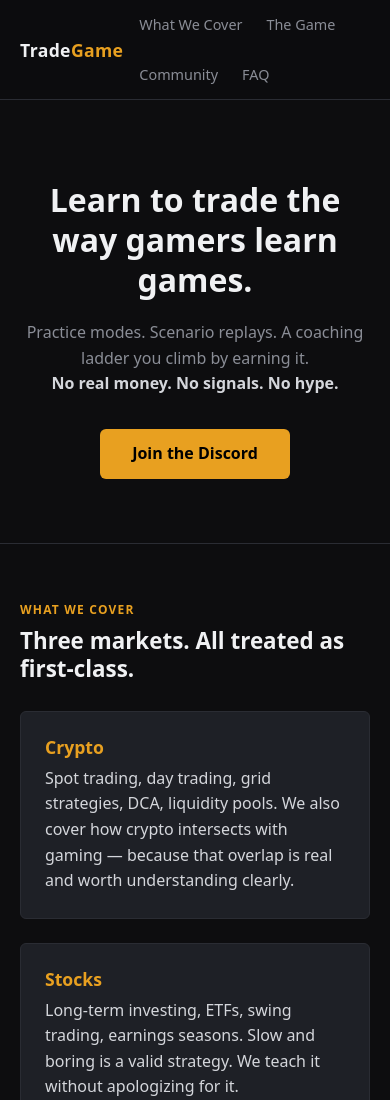
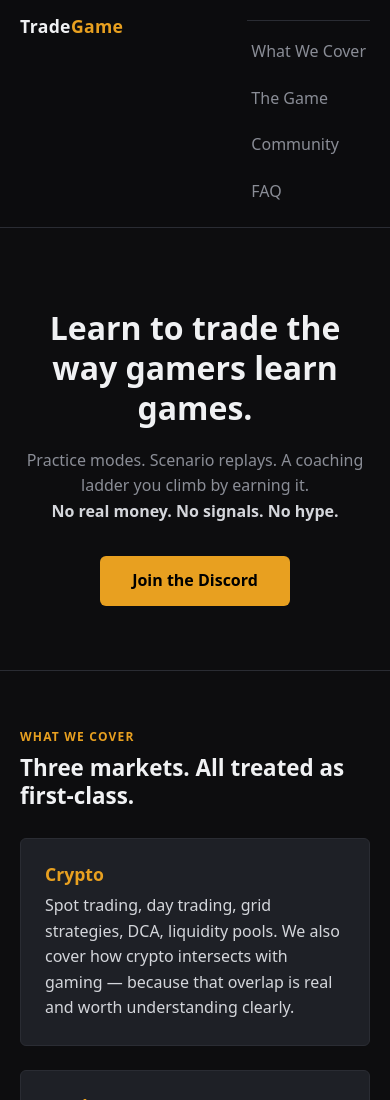
Before and after one commit to subtiliorars-sys/TradeGame, a plain HTML site: page site/index.html in a window 390 px wide. Shown: the top 1100 px of the page. Drawn offline with Linux system fonts and the light colour scheme.

Commit message:
fix(mobile): stack nav links with 44px touch targets
Marketing header links are full-width on phones without adding JS.

Co-authored-by: Cursor <cursoragent@cursor.com>

```diff
--- a/site/style.css
+++ b/site/style.css
@@ -83,6 +83,29 @@ a:focus-visible { outline: 2px solid var(--accent); outline-offset: 3px; }
   transition: color .15s;
 }
 .site-nav a:hover, .site-nav a:focus { color: var(--text-hi); }
+
+/* Mobile nav — stack links with 44px touch targets (no JS) */
+@media (max-width: 767px) {
+  .site-header .wrap { flex-wrap: wrap; align-items: flex-start; }
+  .site-nav {
+    width: 100%;
+    flex-direction: column;
+    gap: 0;
+    padding: .5rem 0 0;
+    border-top: 1px solid var(--border);
+    margin-top: .5rem;
+  }
+  .site-nav li { width: 100%; }
+  .site-nav a {
+    display: flex;
+    align-items: center;
+    min-height: 44px;
+    padding: .65rem .25rem;
+    font-size: 1rem;
+    border-radius: var(--radius);
+  }
+  .site-nav a:active { background: var(--raised); }
+}
 
 /* ── Hero ──────────────────────────────────────────────────── */
 .hero {
```
